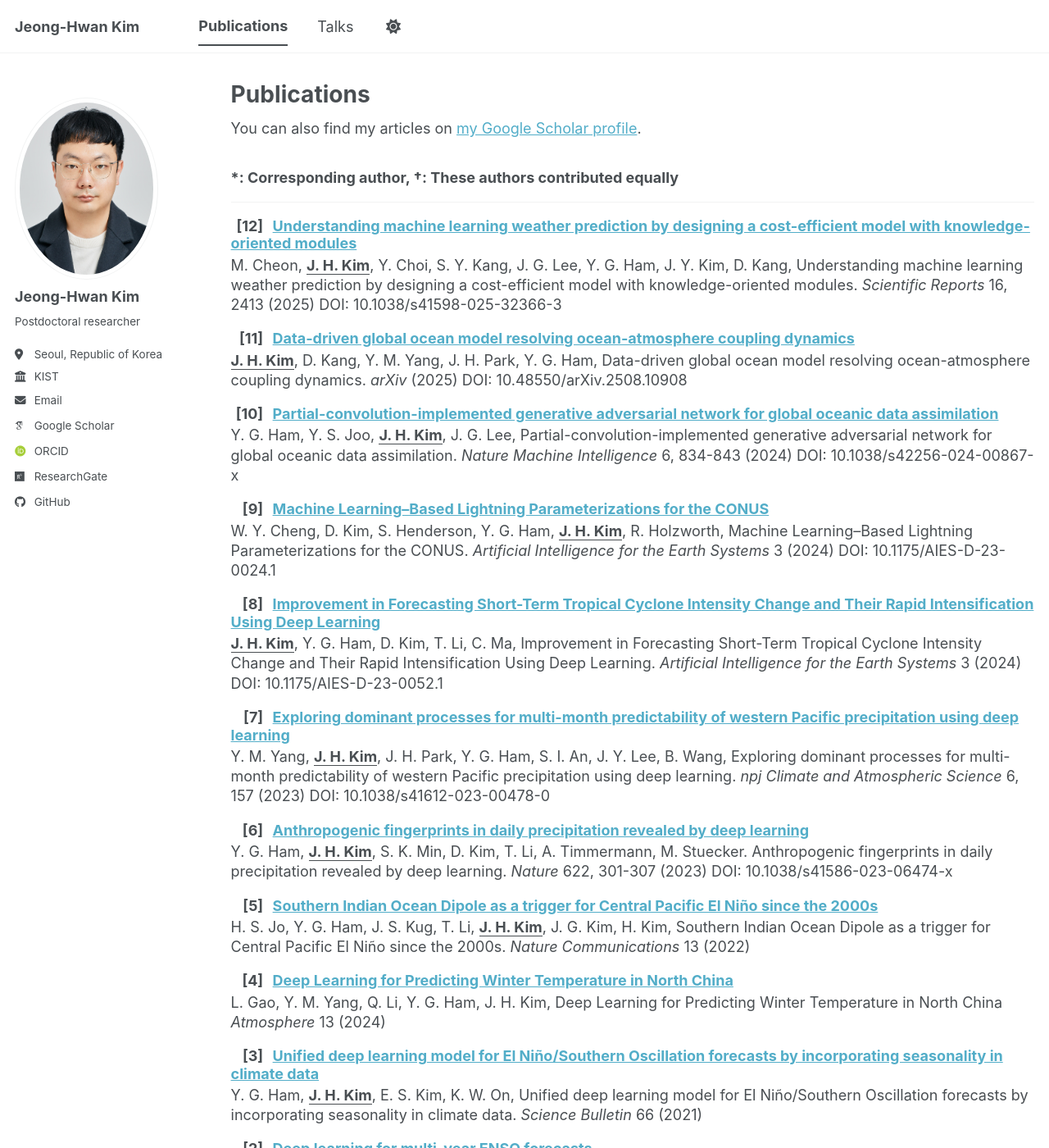
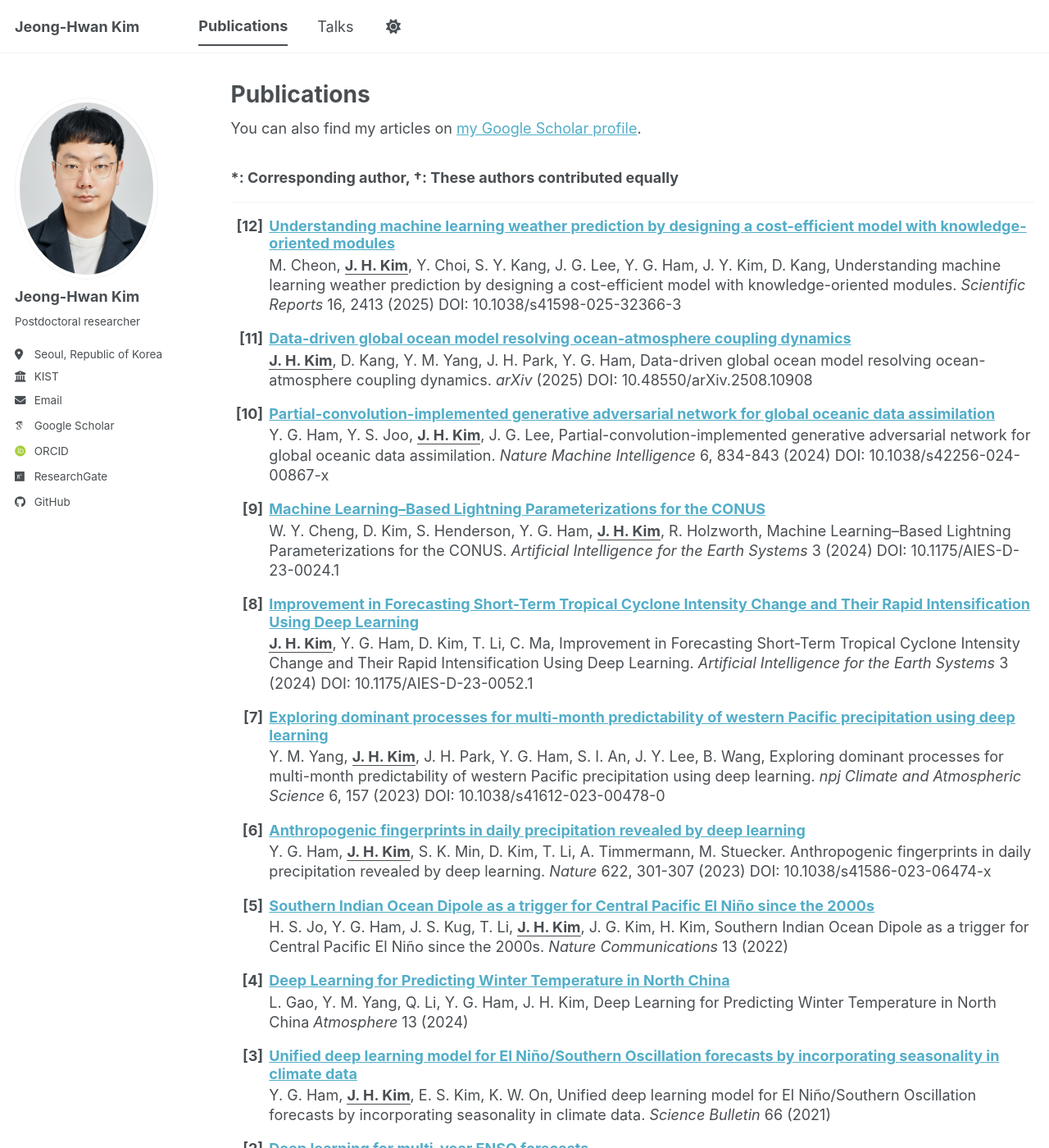
Before and after one commit to jeonghwan723/jeonghwan723.github.io, a Jekyll site: the page built from _pages/publications.html, in a window 1280 px wide and 1400 px high. Shown: the whole window at 82% size. Built offline with Jekyll 4.4.1, drawn with Linux system fonts in a browser that asks for light colours; some web fonts are replaced; a script bundle is joined from its source files by our own code; library files that are not in the unit come from our copies.

Commit message:
Update _publications.scss

```diff
--- a/_sass/layout/_publications.scss
+++ b/_sass/layout/_publications.scss
@@ -3,12 +3,17 @@
    ========================================================================== */
 
 .publications-list {
+  --pub-number-width: 2.2em;
+  --pub-number-gap: 0.4em;
+
   h2 {
     font-size: $type-size-5;
     margin-bottom: 0.4em;
   }
 
   .archive__item-title {
+    display: flex;
+    align-items: baseline;
     font-size: $type-size-5;
     margin-top: 1.0em;
     margin-bottom: 0.2em;
@@ -17,10 +22,11 @@
 
   .archive__item-number {
     display: inline-block;
-    min-width: 2.2em;
-    margin-right: 0.4em;
+    min-width: var(--pub-number-width);
+    margin-right: var(--pub-number-gap);
     text-align: right;
     color: inherit;
+    flex: 0 0 var(--pub-number-width);
   }
 
   .archive__item-number::before {
@@ -36,6 +42,7 @@
     font-size: $type-size-5;
     margin: 0.15em 0;
     line-height: 1.35;
+    padding-left: calc(var(--pub-number-width) + var(--pub-number-gap));
   }
 
   /* tighter spacing for venue/excerpt/download lines */
```
